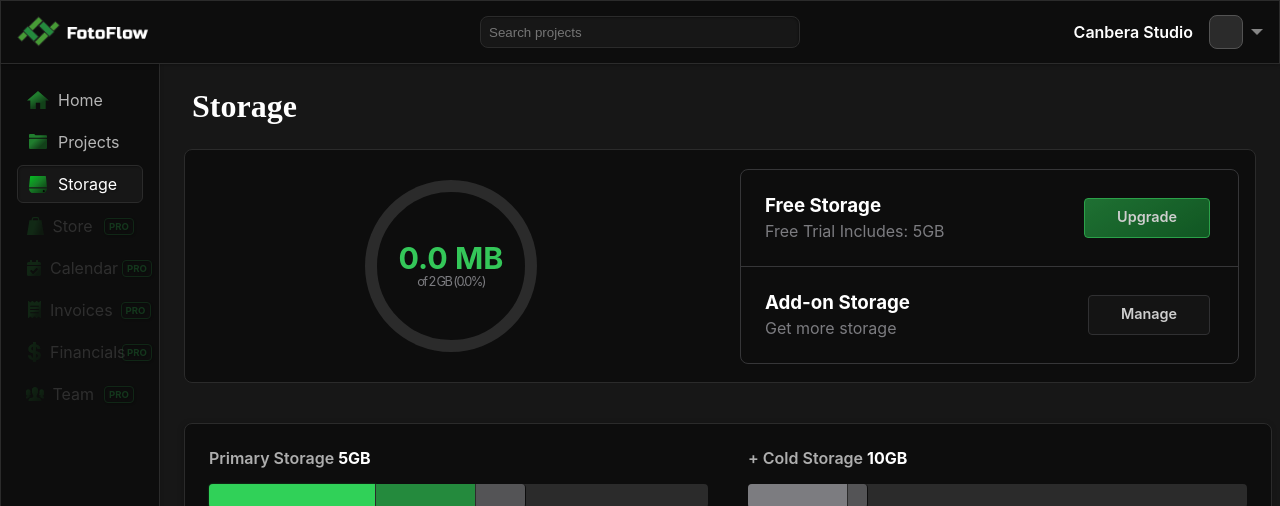
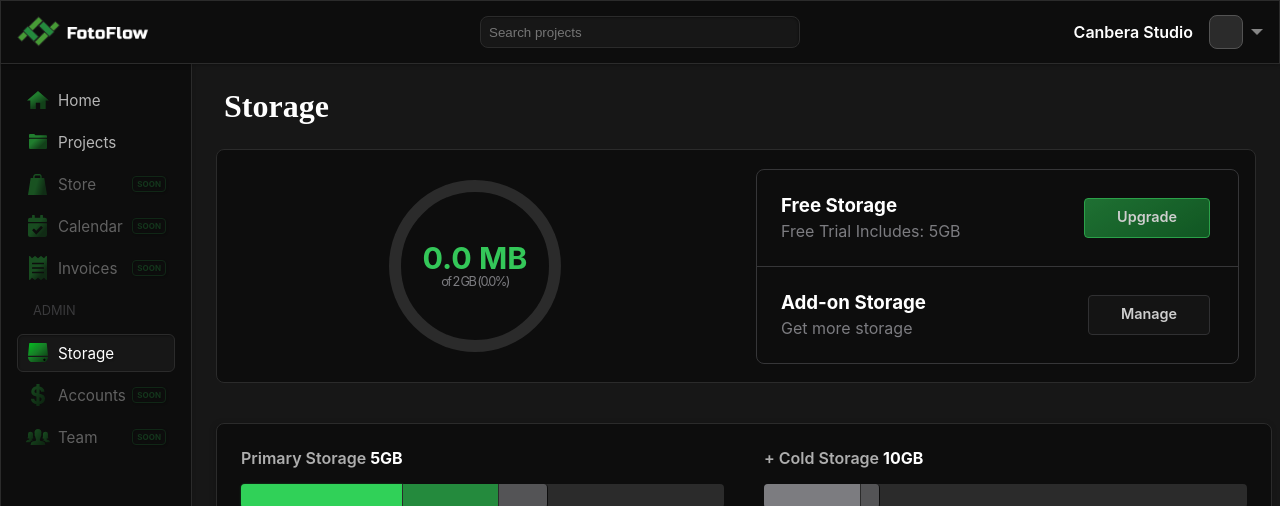
Before and after one commit to abhaykvincent/fotoflow-app, a React (Create React App) app: page /storage in a window 1280 px wide. Shown: the top 506 px of the page. Built offline with nearby package versions, Linux system fonts and the light colour scheme; no server answers; the database is empty.

Commit message:
Update display and font sizes in App.scss and Sidebar.jsx

```diff
--- a/src/App.scss
+++ b/src/App.scss
@@ -170,8 +170,10 @@ body{
           }
         }
         .menu{
-          display: flex;
+          display: grid;
+          grid-template-columns: 8px*3 auto auto;
           align-items: center;
+          font-size: 0.95rem;
           gap:8px;
           padding: 6px 8px;
           margin-bottom: 4px;
@@ -201,7 +203,7 @@ body{
               border: 1px solid $dark-2;
             }
             .label,.icon{
-              opacity: 0.2 !important;
+              opacity: 0.5 !important;
             }
             cursor: not-allowed;
           }
@@ -216,10 +218,11 @@ body{
             background-image: url('./assets/img/icons/folder.svg');
           }
           &.storage .icon{
+            background-size: 85%;
             background-image: url('./assets/img/icons/storage-drive.svg');
           }
           &.store .icon{
-            background-size: 90%;
+            background-size: 80%;
             background-image: url('./assets/img/icons/store.svg');
           }
           &.settings .icon{
@@ -227,22 +230,28 @@ body{
             background-image: url('./assets/img/icons/settings.svg');
           }
           &.calendar .icon{
-            background-size: 90%;
+            background-size: 80%;
             background-image: url('./assets/img/icons/calendar.svg');
           }
           &.invoices .icon{
-            background-size: 80%;
+            background-size: 75%;
             background-image: url('./assets/img/icons/reciept.svg');
           }
-          &.financials .icon{
-            background-size: 80%;
+          &.accounts .icon{
+            background-size: 60%;
             background-image: url('./assets/img/icons/bank.svg');
           }
           &.team .icon{
-            background-size: 120%;
+            background-size: 100%;
             background-image: url('./assets/img/icons/team.svg');
           }
         }
+      }
+
+      p.label{
+        font-size: 0.8rem;
+        color: $gray4-default-dark;
+        margin: 8px*2;
       }
     }
     .status{
--- a/src/components/Sidebar/Sidebar.jsx
+++ b/src/components/Sidebar/Sidebar.jsx
@@ -19,18 +19,12 @@ function Sidebar({isUploading,totalUploadProgress}) {
             <div className="label">Projects</div>
           </div>
         </Link>
-        <Link to={`/storage`}>
-          <div className={`menu storage ${location.pathname === '/storage' ? 'selected' : ''}`}>
-            <div className="icon"></div>
-            <div className="label">Storage</div>
-          </div>
-        </Link>
         <Link to={`/store`}>
           <div className={`menu store ${location.pathname === '/store' ? 'selected' : ''} disabled`}>
             <div className="icon"></div>
             <div className="label">Store</div>
             <div className="coming-soon">
-              <div className="coming-soon-tag">PRO</div>
+              <div className="coming-soon-tag">SOON</div>
             </div>
           </div>
         </Link>
@@ -39,7 +33,7 @@ function Sidebar({isUploading,totalUploadProgress}) {
             <div className="icon"></div>
             <div className="label">Calendar</div>
             <div className="coming-soon">
-              <div className="coming-soon-tag">PRO</div>
+              <div className="coming-soon-tag">SOON</div>
             </div>
           </div>
         </Link>
@@ -48,17 +42,24 @@ function Sidebar({isUploading,totalUploadProgress}) {
             <div className="icon"></div>
             <div className="label">Invoices</div>
             <div className="coming-soon">
-              <div className="coming-soon-tag">PRO</div>
+              <div className="coming-soon-tag">SOON</div>
             </div>
           </div>
         </Link>
         {/* Admin */}
+        <p className="label">ADMIN</p>
+        <Link to={`/storage`}>
+          <div className={`menu storage ${location.pathname === '/storage' ? 'selected' : ''}`}>
+            <div className="icon"></div>
+            <div className="label">Storage</div>
+          </div>
+        </Link>
         <Link to={`/financials`}>
-          <div className={`menu financials ${location.pathname === '/financials' ? 'selected' : ''} disabled`}>
+          <div className={`menu accounts ${location.pathname === '/accounts' ? 'selected' : ''} disabled`}>
             <div className="icon"></div>
-            <div className="label">Financials</div>
+            <div className="label">Accounts</div>
             <div className="coming-soon">
-              <div className="coming-soon-tag">PRO</div>
+              <div className="coming-soon-tag">SOON</div>
             </div>
           </div>
         </Link>
@@ -67,7 +68,7 @@ function Sidebar({isUploading,totalUploadProgress}) {
             <div className="icon"></div>
             <div className="label">Team</div>
             <div className="coming-soon">
-              <div className="coming-soon-tag">PRO</div>
+              <div className="coming-soon-tag">SOON</div>
             </div>
           </div>
         </Link>
--- a/src/style/_components.scss
+++ b/src/style/_components.scss
@@ -59,7 +59,7 @@
 .coming-soon-tag{
     display: inline-block;
     color: $green-default-dark;
-    font-size: 0.6rem;
+    font-size: 0.5rem;
     font-weight: 700;
     padding: 2px 4px;
     //background-color: $green-accessible-light;
--- a/src/style/_variables.scss
+++ b/src/style/_variables.scss
@@ -126,7 +126,7 @@ $light-3:#FFFFFF;
 
 
 $header-height: 8px*8;
-$sidebar-width: 8px*20;
+$sidebar-width: 8px*24;
 
 $border-radius-1: 8px*1;
 
```
